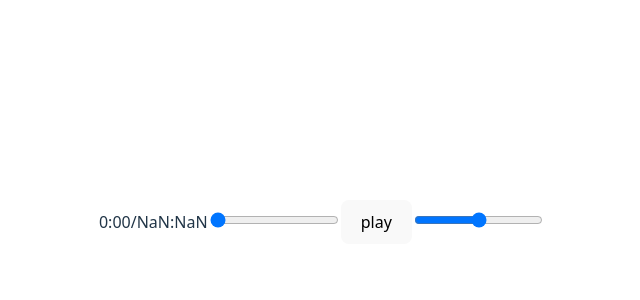
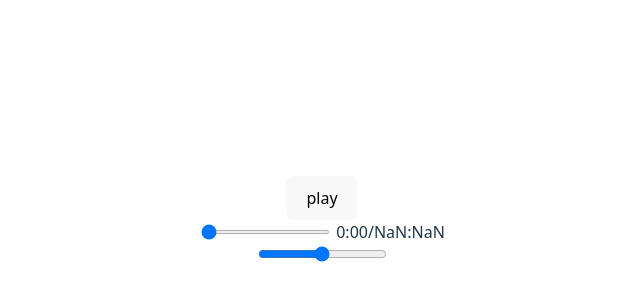
Before and after one commit to isaiah0812/zaemadethis-singles-project, a React (Vite) app in the folder client/: page / in a window 1280 px wide. Shown: the part 178-478 px from the top of the page, without its empty margins (318-958 px from the left). Built offline with nearby package versions, Linux system fonts and the light colour scheme.

Commit message:
time seeker styling (only works in firefox 😊🔫)

```diff
--- a/client/src/App.tsx
+++ b/client/src/App.tsx
@@ -8,8 +8,8 @@ function App() {
 
   return (
     <>
+      <PlayOrPauseButton song={song} />
       <TimeSeeker song={song} />
-      <PlayOrPauseButton song={song} />
       <VolumeSlider song={song} />
     </>
   )
--- /dev/null
+++ b/client/src/components/styles/timeSeeker.css
@@ -0,0 +1,27 @@
+.time-seeker, .time-seeker::-webkit-slider-runnable-track, .time-seeker::-moz-range-progress, .time-seeker::-webkit-slider-thumb {
+  -webkit-appearance: none;
+}
+
+.time-seeker {
+  outline: none;
+  background: #a7a7a7;
+  height: 0.25rem;
+  cursor: pointer
+}
+
+.time-seeker::-webkit-slider-runnable-track, .time-seeker::-moz-range-progress {
+  background: white;
+  height: 100%;
+}
+
+.time-seeker::-webkit-slider-thumb, .time-seeker::-moz-range-thumb {
+  width: 0px;
+  height: 0px;
+  border: none;
+}
+
+#seeker-container {
+  display: flex;
+  column-gap: 0.25rem;
+  align-items: center
+}
--- a/client/src/components/timeSeeker.tsx
+++ b/client/src/components/timeSeeker.tsx
@@ -1,4 +1,5 @@
 import { useState } from "react"
+import './styles/timeSeeker.css';
 
 interface TimeSeekerProps {
   song: HTMLMediaElement
@@ -20,13 +21,13 @@ export default function TimeSeeker({ song }: TimeSeekerProps) {
   song.ontimeupdate = () => setCurrentTime(song.currentTime);
 
   return (
-    <>
-      {getStringTime(currentTime)}/{getStringTime(duration)}
-      <input type="range" name="timeSeeker" min="0" max={duration.toString()} value={currentTime} onChange={(e) => {
+    <div id="seeker-container">
+      <input className="time-seeker" type="range" name="timeSeeker" min="0" max={duration.toString()} value={currentTime} onChange={(e) => {
         const newTime = parseFloat(e.target.value)
-        song.fastSeek(newTime);
+        song.currentTime = newTime;
         setCurrentTime(newTime)
       }} />
-    </>
+      <label htmlFor="timeSeeker">{getStringTime(currentTime)}/{getStringTime(duration)}</label>
+    </div>
   )
 }
```
